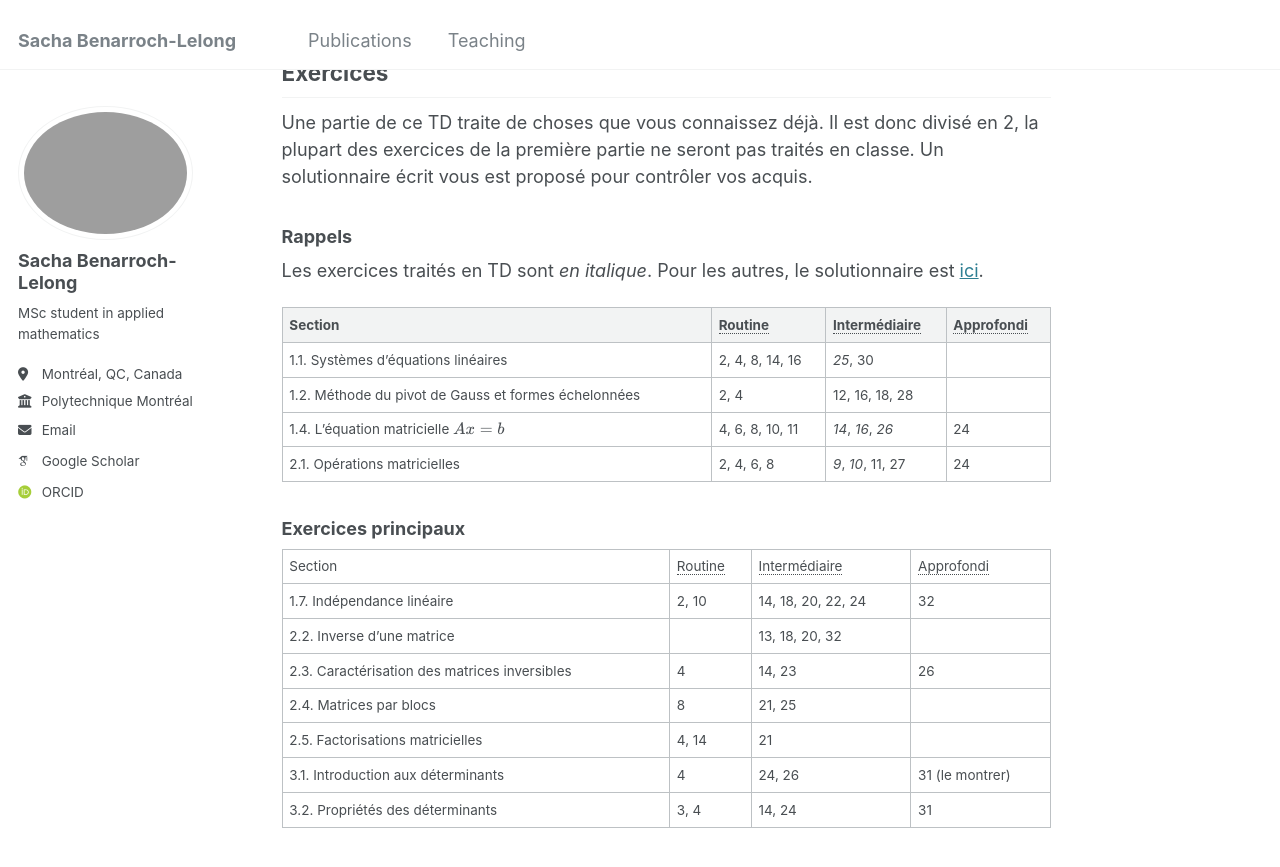
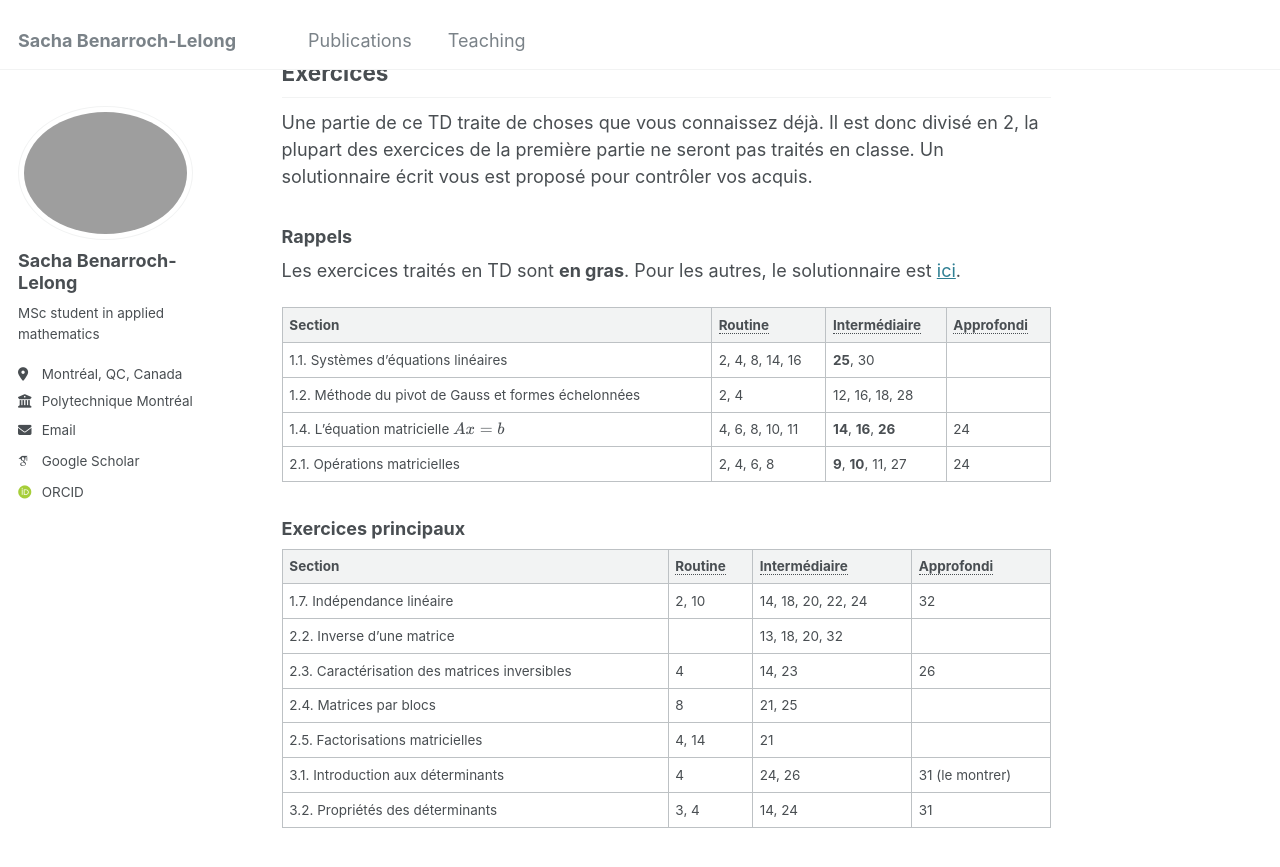
Before and after one commit to sblelong/sblelong.github.io, a Jekyll site: the page built from _teaching/mth1008/td1.md, in a window 1280 px wide and 900 px high, scrolled down 534 px. Shown: the top 867 px of the window. Built offline with Jekyll 4.4.1, drawn with Linux system fonts in a browser that asks for light colours; some web fonts are replaced.

Commit message:
Correction MD

```diff
--- a/_teaching/mth1008/td1.md
+++ b/_teaching/mth1008/td1.md
@@ -18,25 +18,26 @@ Une partie de ce TD traite de choses que vous connaissez déjà. Il est donc div
 
 ### Rappels
 
-Les exercices traités en TD sont *en italique*. Pour les autres, le solutionnaire est [ici](files/td0-correction.pdf).
+Les exercices traités en TD sont **en gras**. Pour les autres, le solutionnaire est [ici](files/td0-correction.pdf).
 
-| Section                                              | Routine         | Intermédiaire     | Approfondi |
-| ---------------------------------------------------- | --------------- | ----------------- | ---------- |
-| 1.1. Systèmes d'équations linéaires                  | 2, 4, 8, 14, 16 | *25*, 30          |            |
-| 1.2. Méthode du pivot de Gauss et formes échelonnées | 2, 4            | 12, 16, 18, 28    |            |
-| 1.4. L'équation matricielle \\(Ax=b\\)               | 4, 6, 8, 10, 11 | *14*, *16*, *26*  | 24         |
-| 2.1. Opérations matricielles                         | 2, 4, 6, 8      | *9*, *10*, 11, 27 | 24         |
+| Section                                              | Routine         | Intermédiaire          | Approfondi |
+| ---------------------------------------------------- | --------------- | ---------------------- | ---------- |
+| 1.1. Systèmes d'équations linéaires                  | 2, 4, 8, 14, 16 | **25**, 30             |            |
+| 1.2. Méthode du pivot de Gauss et formes échelonnées | 2, 4            | 12, 16, 18, 28         |            |
+| 1.4. L'équation matricielle \\(Ax=b\\)               | 4, 6, 8, 10, 11 | **14**, **16**, **26** | 24         |
+| 2.1. Opérations matricielles                         | 2, 4, 6, 8      | **9**, **10**, 11, 27  | 24         |
 
 ### Exercices principaux
 
-| Section                                              | Routine         | Intermédiaire      | Approfondi |
-| 1.7. Indépendance linéaire                           | 2, 10           | 14, 18, 20, 22, 24 | 32         |
-| 2.2. Inverse d'une matrice                           |             | 13, 18, 20, 32     |           |
-| 2.3. Caractérisation des matrices inversibles        | 4            | 14, 23         | 26         |
-| 2.4. Matrices par blocs                              | 8               | 21, 25         |            |
-| 2.5. Factorisations matricielles                    | 4, 14       | 21                 |         |
-| 3.1. Introduction aux déterminants                  | 4               | 24, 26             | 31 (le montrer)     |
-| 3.2. Propriétés des déterminants                    | 3, 4            | 14, 24          | 31         |
+| Section                                       | Routine | Intermédiaire      | Approfondi      |
+| --------------------------------------------- | ------- | ------------------ | --------------- |
+| 1.7. Indépendance linéaire                    | 2, 10   | 14, 18, 20, 22, 24 | 32              |
+| 2.2. Inverse d'une matrice                    |         | 13, 18, 20, 32     |                 |
+| 2.3. Caractérisation des matrices inversibles | 4       | 14, 23             | 26              |
+| 2.4. Matrices par blocs                       | 8       | 21, 25             |                 |
+| 2.5. Factorisations matricielles              | 4, 14   | 21                 |                 |
+| 3.1. Introduction aux déterminants            | 4       | 24, 26             | 31 (le montrer) |
+| 3.2. Propriétés des déterminants              | 3, 4    | 14, 24             | 31              |
 
 
 *[Routine]: Exercices de base pour éveiller les premiers réflexes.
```
